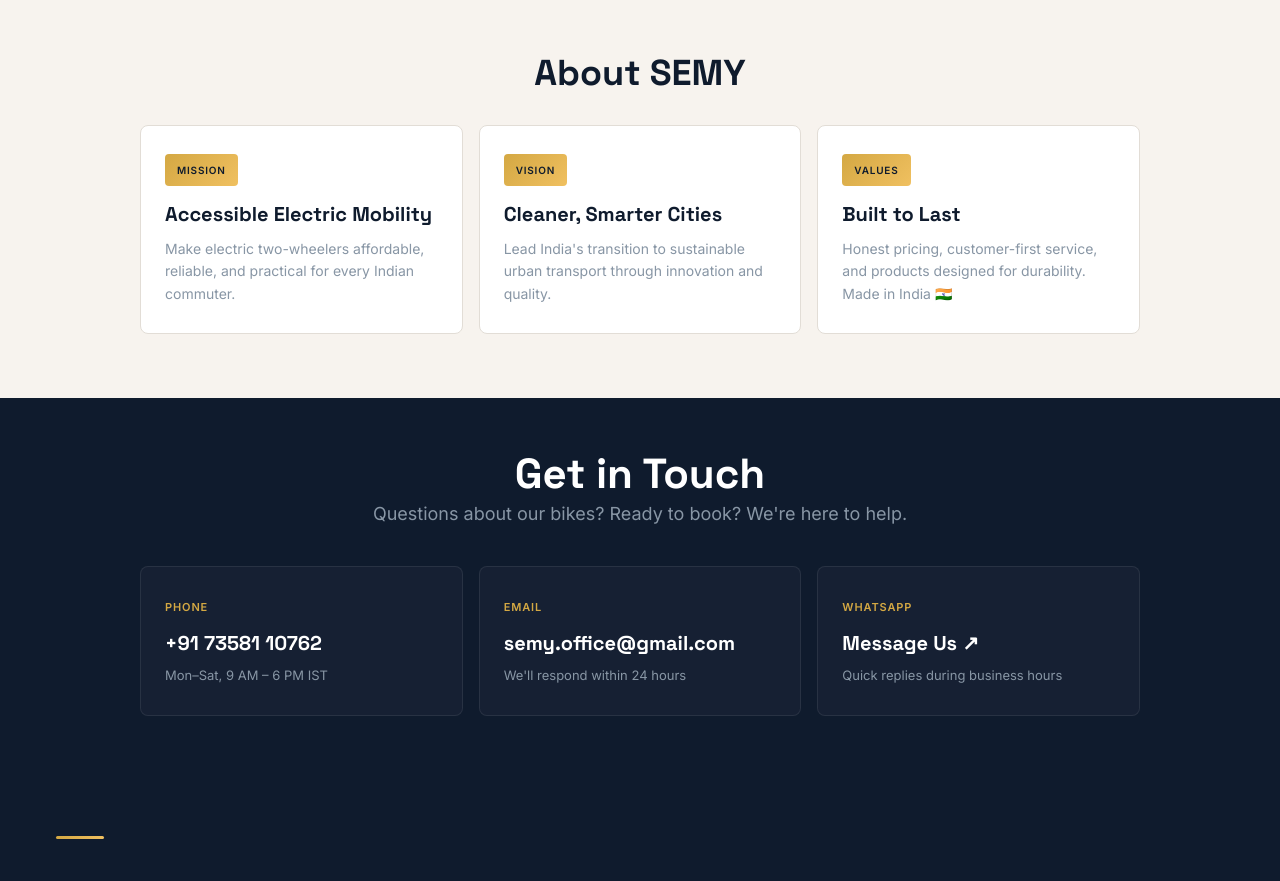
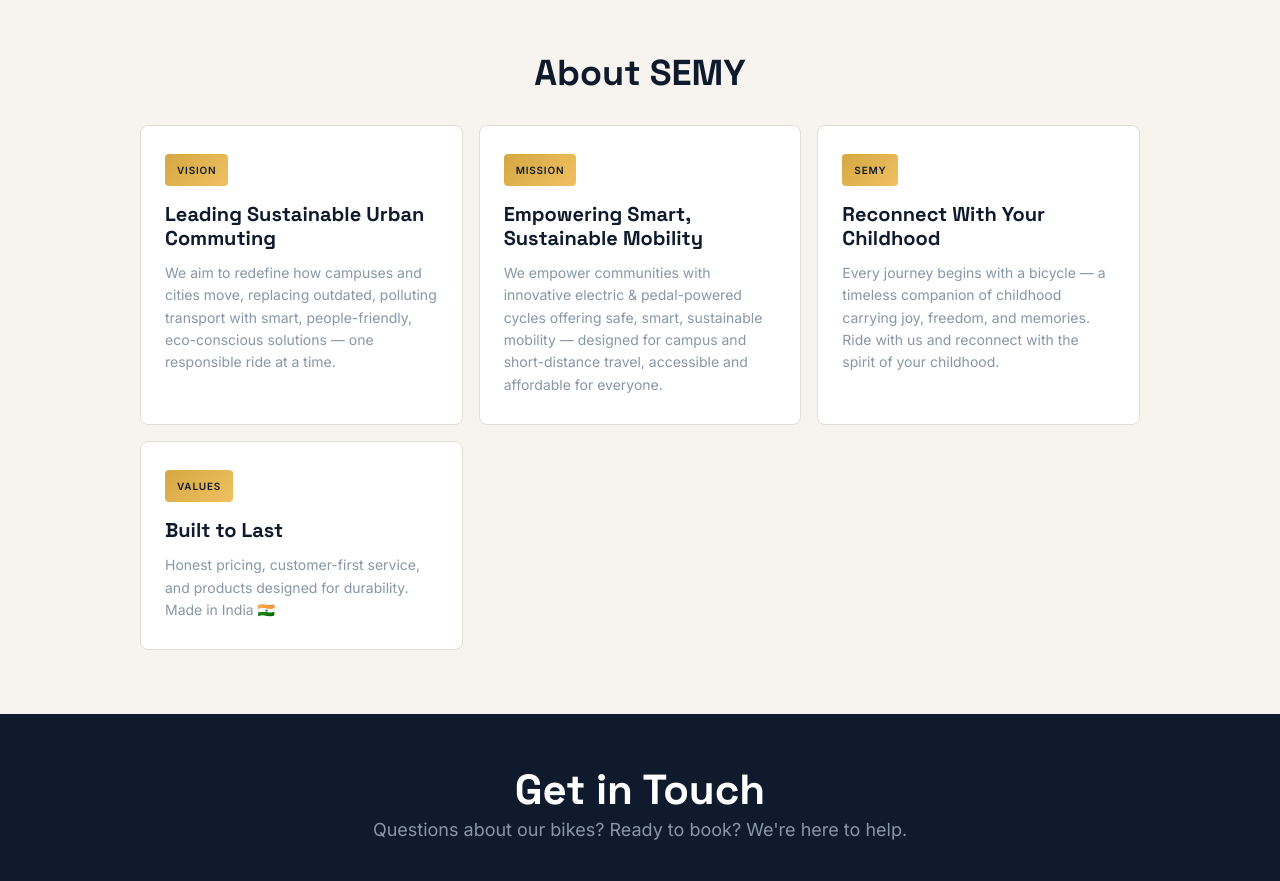
Before and after one commit to argusworkspace/SEMI, a Next.js app in the folder apps/web/: page / in a window 1280 px wide. Shown: the part 2600-3481 px from the top of the page. Built offline with nearby package versions, Linux system fonts and the light colour scheme.

Commit message:
feat(about): add real Vision, Mission, and Reconnect With Your Childhood cards
Replaces placeholder Mission/Vision copy in the About section with the
authentic content from the SEMY company profile, and adds a fourth card
for the brand's childhood-nostalgia tagline.

```diff
--- a/apps/web/src/app/page.tsx
+++ b/apps/web/src/app/page.tsx
@@ -279,8 +279,9 @@
 
         <div style={{ display: "grid", gridTemplateColumns: "repeat(auto-fit, minmax(min(280px, 100%), 1fr))", gap: 16, maxWidth: "1000px", margin: "0 auto" }}>
           {[
-            { label: "Mission", title: "Accessible Electric Mobility", description: "Make electric two-wheelers affordable, reliable, and practical for every Indian commuter." },
-            { label: "Vision", title: "Cleaner, Smarter Cities", description: "Lead India's transition to sustainable urban transport through innovation and quality." },
+            { label: "Vision", title: "Leading Sustainable Urban Commuting", description: "We aim to redefine how campuses and cities move, replacing outdated, polluting transport with smart, people-friendly, eco-conscious solutions — one responsible ride at a time." },
+            { label: "Mission", title: "Empowering Smart, Sustainable Mobility", description: "We empower communities with innovative electric & pedal-powered cycles offering safe, smart, sustainable mobility — designed for campus and short-distance travel, accessible and affordable for everyone." },
+            { label: "SEMY", title: "Reconnect With Your Childhood", description: "Every journey begins with a bicycle — a timeless companion of childhood carrying joy, freedom, and memories. Ride with us and reconnect with the spirit of your childhood." },
             { label: "Values", title: "Built to Last", description: "Honest pricing, customer-first service, and products designed for durability. Made in India 🇮🇳" },
           ].map((item) => (
             <div key={item.label} className="about-card">
```
